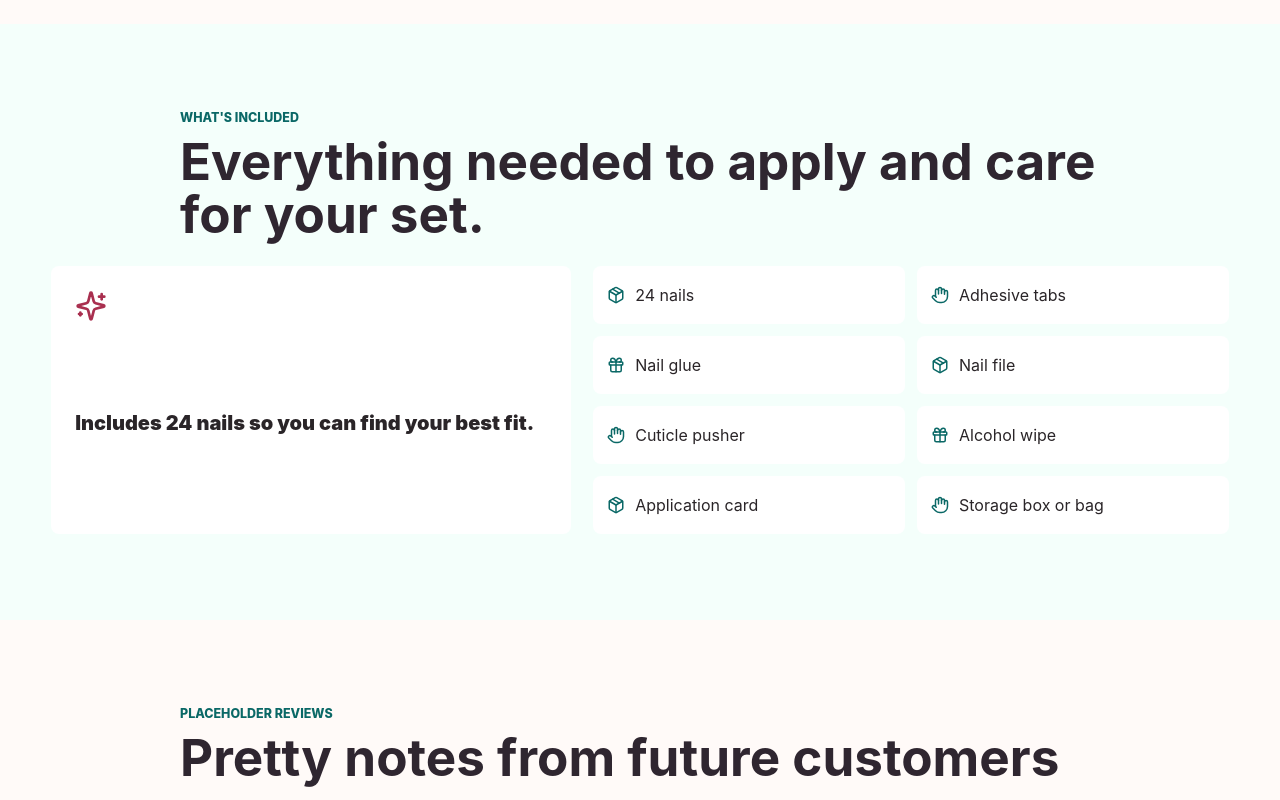
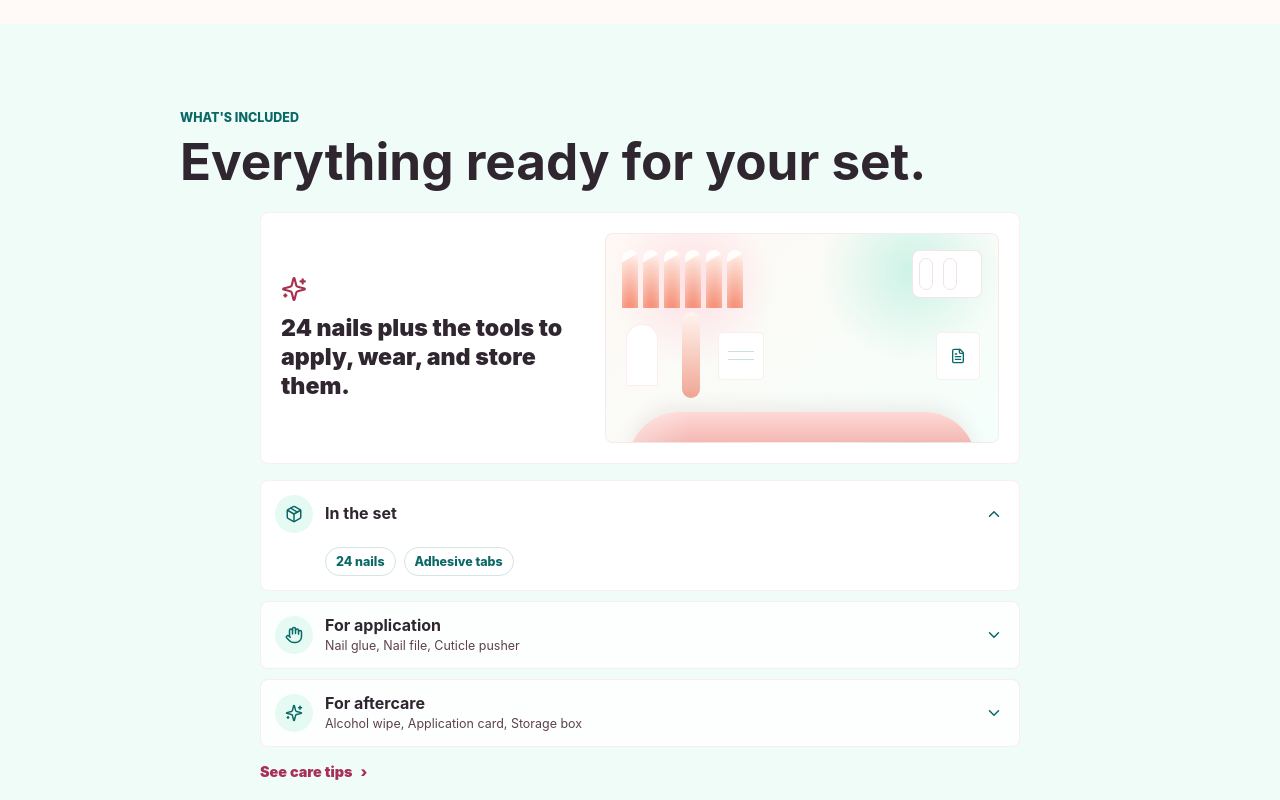
Before and after one commit to cashmoneyrick9/YourPrettySets, a React (Vite) app: page / in a window 1280 px wide. Shown: the part 2860-3660 px from the top of the page. Built offline with nearby package versions, Linux system fonts and the light colour scheme.

Commit message:
Build kit contents accordion

```diff
--- a/src/components/KitContents.tsx
+++ b/src/components/KitContents.tsx
@@ -1,40 +1,113 @@
-import { Gift, Hand, Package, Sparkles } from "lucide-react";
+import { ChevronDown, FileText, Hand, Package, Sparkles } from "lucide-react";
+import { useState } from "react";
 
-const kitItems = [
-  "24 nails",
-  "Adhesive tabs",
-  "Nail glue",
-  "Nail file",
-  "Cuticle pusher",
-  "Alcohol wipe",
-  "Application card",
-  "Storage box or bag"
+type KitGroupId = "set" | "application" | "aftercare";
+
+type KitGroup = {
+  id: KitGroupId;
+  title: string;
+  preview: string;
+  items: string[];
+  Icon: typeof Package;
+};
+
+const kitGroups: KitGroup[] = [
+  {
+    id: "set",
+    title: "In the set",
+    preview: "24 nails, Adhesive tabs",
+    items: ["24 nails", "Adhesive tabs"],
+    Icon: Package
+  },
+  {
+    id: "application",
+    title: "For application",
+    preview: "Nail glue, Nail file, Cuticle pusher",
+    items: ["Nail glue", "Nail file", "Cuticle pusher"],
+    Icon: Hand
+  },
+  {
+    id: "aftercare",
+    title: "For aftercare",
+    preview: "Alcohol wipe, Application card, Storage box",
+    items: ["Alcohol wipe", "Application card", "Storage box"],
+    Icon: Sparkles
+  }
 ];
 
 export function KitContents() {
+  const [openGroup, setOpenGroup] = useState<KitGroupId>("set");
+
   return (
     <section className="section-block kit-section">
       <div className="section-heading">
         <p className="eyebrow">What's included</p>
-        <h2>Everything needed to apply and care for your set.</h2>
+        <h2>Everything ready for your set.</h2>
       </div>
       <div className="kit-layout">
-        <div className="kit-feature">
-          <Sparkles aria-hidden="true" />
-          <p>Includes 24 nails so you can find your best fit.</p>
+        <div className="kit-summary">
+          <div className="kit-summary__copy">
+            <Sparkles aria-hidden="true" />
+            <p>24 nails plus the tools to apply, wear, and store them.</p>
+          </div>
+          <div className="kit-flatlay" aria-label="Press-on nail kit contents">
+            <div className="kit-flatlay__nails" aria-hidden="true">
+              <span className="kit-flatlay__nail kit-flatlay__nail--one" />
+              <span className="kit-flatlay__nail kit-flatlay__nail--two" />
+              <span className="kit-flatlay__nail kit-flatlay__nail--three" />
+              <span className="kit-flatlay__nail kit-flatlay__nail--four" />
+              <span className="kit-flatlay__nail kit-flatlay__nail--five" />
+              <span className="kit-flatlay__nail kit-flatlay__nail--six" />
+            </div>
+            <span className="kit-flatlay__tabs" aria-hidden="true" />
+            <span className="kit-flatlay__glue" aria-hidden="true" />
+            <span className="kit-flatlay__file" aria-hidden="true" />
+            <span className="kit-flatlay__wipe" aria-hidden="true" />
+            <span className="kit-flatlay__card" aria-hidden="true">
+              <FileText aria-hidden="true" />
+            </span>
+            <span className="kit-flatlay__pouch" aria-hidden="true" />
+          </div>
         </div>
-        <ul className="kit-list">
-          {kitItems.map((item, index) => {
-            const Icon = index % 3 === 0 ? Package : index % 3 === 1 ? Hand : Gift;
+        <div className="kit-accordion">
+          {kitGroups.map(({ id, title, preview, items, Icon }) => {
+            const isOpen = openGroup === id;
+            const panelId = `kit-panel-${id}`;
 
             return (
-              <li key={item}>
-                <Icon aria-hidden="true" />
-                <span>{item}</span>
-              </li>
+              <article className={`kit-accordion__item${isOpen ? " kit-accordion__item--open" : ""}`} key={id}>
+                <button
+                  aria-controls={panelId}
+                  aria-expanded={isOpen}
+                  className="kit-accordion__button"
+                  onClick={() => setOpenGroup(id)}
+                  type="button"
+                >
+                  <span className="kit-accordion__icon">
+                    <Icon aria-hidden="true" />
+                  </span>
+                  <span className="kit-accordion__heading">
+                    <strong>{title}</strong>
+                    {!isOpen && <small>{preview}</small>}
+                  </span>
+                  <ChevronDown aria-hidden="true" className="kit-accordion__chevron" />
+                </button>
+                {isOpen && (
+                  <div className="kit-accordion__panel" id={panelId}>
+                    {items.map((item) => (
+                      <span className="kit-accordion__chip" key={item}>
+                        {item}
+                      </span>
+                    ))}
+                  </div>
+                )}
+              </article>
             );
           })}
-        </ul>
+        </div>
+        <a className="kit-care-link" href="#faq">
+          See care tips <span aria-hidden="true">›</span>
+        </a>
       </div>
     </section>
   );
--- a/src/styles.css
+++ b/src/styles.css
@@ -650,63 +650,304 @@ h1 {
 }
 
 .kit-section {
-  background: #f4fffb;
+  background: #effcf7;
 }
 
 .kit-layout {
   display: grid;
-  gap: 22px;
-  grid-template-columns: minmax(0, 0.9fr) minmax(0, 1.1fr);
+  gap: 16px;
+  grid-template-columns: minmax(0, 1fr);
   margin: 0 auto;
-  max-width: 1180px;
+  max-width: 760px;
 }
 
-.kit-feature {
-  align-items: flex-start;
+.kit-summary {
+  align-items: stretch;
   background: #ffffff;
+  border: 1px solid rgba(217, 79, 124, 0.1);
   border-radius: 8px;
   display: grid;
-  gap: 14px;
-  padding: 24px;
+  gap: 16px;
+  grid-template-columns: minmax(0, 0.78fr) minmax(180px, 1fr);
+  overflow: hidden;
+  padding: 20px;
 }
 
-.kit-feature svg {
+.kit-summary__copy {
+  align-content: center;
+  display: grid;
+  gap: 12px;
+}
+
+.kit-summary__copy svg {
   color: #a92f4f;
-  height: 32px;
+  height: 26px;
+  width: 26px;
+}
+
+.kit-summary__copy p {
+  color: #2f2630;
+  font-size: clamp(1.15rem, 2.3vw, 1.45rem);
+  font-weight: 900;
+  line-height: 1.25;
+  margin: 0;
+}
+
+.kit-flatlay {
+  background:
+    radial-gradient(circle at 22% 24%, rgba(255, 214, 223, 0.75), transparent 24%),
+    radial-gradient(circle at 78% 18%, rgba(184, 239, 222, 0.68), transparent 26%),
+    linear-gradient(145deg, #fff8f4, #f4fffb);
+  border: 1px solid rgba(217, 79, 124, 0.1);
+  border-radius: 8px;
+  min-height: 210px;
+  overflow: hidden;
+  position: relative;
+}
+
+.kit-flatlay__nails {
+  display: flex;
+  gap: 5px;
+  left: 16px;
+  position: absolute;
+  top: 16px;
+}
+
+.kit-flatlay__nail {
+  background:
+    linear-gradient(150deg, rgba(255, 255, 255, 0.9) 0 18%, transparent 19%),
+    linear-gradient(180deg, #fff1ea, #f58b72);
+  border-radius: 999px 999px 8px 8px;
+  box-shadow: inset 0 5px 8px rgba(255, 255, 255, 0.46);
+  display: block;
+  min-height: 42px;
+  width: 16px;
+}
+
+.kit-flatlay__nail--two,
+.kit-flatlay__nail--five {
+  min-height: 52px;
+}
+
+.kit-flatlay__nail--three {
+  min-height: 58px;
+}
+
+.kit-flatlay__tabs {
+  background: #ffffff;
+  border: 1px solid rgba(168, 47, 87, 0.12);
+  border-radius: 8px;
+  display: grid;
+  grid-template-columns: repeat(3, 1fr);
+  gap: 4px;
+  height: 48px;
+  position: absolute;
+  right: 16px;
+  top: 16px;
+  width: 70px;
+}
+
+.kit-flatlay__tabs::before,
+.kit-flatlay__tabs::after {
+  border: 1px solid rgba(168, 47, 87, 0.14);
+  border-radius: 999px;
+  content: "";
+  margin: 7px 0 7px 6px;
+  width: 12px;
+}
+
+.kit-flatlay__glue,
+.kit-flatlay__wipe,
+.kit-flatlay__card {
+  align-items: center;
+  background: #ffffff;
+  border: 1px solid rgba(217, 79, 124, 0.1);
+  border-radius: 5px;
+  color: #5d414d;
+  display: flex;
+  font-size: 0.45rem;
+  font-weight: 800;
+  justify-content: center;
+  line-height: 1.1;
+  position: absolute;
+  text-align: center;
+}
+
+.kit-flatlay__glue {
+  border-radius: 999px 999px 8px 8px;
+  height: 62px;
+  left: 20px;
+  top: 90px;
   width: 32px;
 }
 
-.kit-feature p {
-  font-size: 1.25rem;
-  font-weight: 900;
-  line-height: 1.35;
-  margin: 0;
+.kit-flatlay__file {
+  background: linear-gradient(180deg, #fff5ef, #f0a694);
+  border-radius: 999px;
+  display: block;
+  height: 86px;
+  left: 76px;
+  position: absolute;
+  top: 78px;
+  width: 18px;
 }
 
-.kit-list {
-  display: grid;
-  gap: 12px;
-  grid-template-columns: repeat(2, minmax(0, 1fr));
-  list-style: none;
-  margin: 0;
-  padding: 0;
+.kit-flatlay__wipe {
+  height: 48px;
+  left: 112px;
+  top: 98px;
+  width: 46px;
 }
 
-.kit-list li {
-  align-items: center;
-  background: #ffffff;
-  border-radius: 8px;
-  display: flex;
-  gap: 10px;
-  min-height: 58px;
-  padding: 14px;
+.kit-flatlay__wipe::before,
+.kit-flatlay__wipe::after {
+  background: rgba(10, 104, 102, 0.2);
+  content: "";
+  height: 1px;
+  left: 9px;
+  position: absolute;
+  right: 9px;
 }
 
-.kit-list svg {
+.kit-flatlay__wipe::before {
+  top: 18px;
+}
+
+.kit-flatlay__wipe::after {
+  top: 26px;
+}
+
+.kit-flatlay__card {
+  height: 48px;
+  right: 18px;
+  top: 98px;
+  width: 44px;
+}
+
+.kit-flatlay__card svg {
+  color: #0a6866;
+  height: 16px;
+  width: 16px;
+}
+
+.kit-flatlay__pouch {
+  background:
+    linear-gradient(90deg, rgba(255, 255, 255, 0.42), transparent 18%),
+    linear-gradient(180deg, #ffd9d6, #eaa099);
+  border-radius: 999px 999px 18px 18px;
+  bottom: -22px;
+  box-shadow: 0 -8px 16px rgba(130, 66, 80, 0.08);
+  display: block;
+  height: 52px;
+  left: 22px;
+  position: absolute;
+  right: 22px;
+}
+
+.kit-accordion {
+  display: grid;
+  gap: 10px;
+}
+
+.kit-accordion__item {
+  background: rgba(255, 255, 255, 0.88);
+  border: 1px solid rgba(217, 79, 124, 0.1);
+  border-radius: 8px;
+  overflow: hidden;
+}
+
+.kit-accordion__item--open {
+  background: #ffffff;
+}
+
+.kit-accordion__button {
+  align-items: center;
+  background: transparent;
+  border: 0;
+  color: #2f2630;
+  cursor: pointer;
+  display: grid;
+  font: inherit;
+  gap: 12px;
+  grid-template-columns: 38px minmax(0, 1fr) 20px;
+  padding: 14px;
+  text-align: left;
+  width: 100%;
+}
+
+.kit-accordion__button:focus-visible,
+.kit-care-link:focus-visible {
+  outline: 3px solid #0a6866;
+  outline-offset: 3px;
+}
+
+.kit-accordion__icon {
+  align-items: center;
+  background: #e5faf2;
+  border-radius: 999px;
+  color: #0a6866;
+  display: inline-flex;
+  height: 38px;
+  justify-content: center;
+  width: 38px;
+}
+
+.kit-accordion__icon svg,
+.kit-accordion__chevron {
   color: #0a6866;
   flex: 0 0 auto;
   height: 18px;
   width: 18px;
+}
+
+.kit-accordion__heading {
+  display: grid;
+  gap: 3px;
+  min-width: 0;
+}
+
+.kit-accordion__heading strong {
+  line-height: 1.1;
+}
+
+.kit-accordion__heading small {
+  color: #5d414d;
+  font-size: 0.78rem;
+  line-height: 1.25;
+}
+
+.kit-accordion__chevron {
+  transition: transform 160ms ease;
+}
+
+.kit-accordion__item--open .kit-accordion__chevron {
+  transform: rotate(180deg);
+}
+
+.kit-accordion__panel {
+  display: flex;
+  flex-wrap: wrap;
+  gap: 8px;
+  padding: 0 14px 14px 64px;
+}
+
+.kit-accordion__chip {
+  border: 1px solid rgba(10, 104, 102, 0.18);
+  border-radius: 999px;
+  color: #0a6866;
+  font-size: 0.78rem;
+  font-weight: 800;
+  padding: 6px 10px;
+}
+
+.kit-care-link {
+  align-items: center;
+  color: #a82f57;
+  display: inline-flex;
+  font-size: 0.9rem;
+  font-weight: 900;
+  gap: 8px;
+  width: fit-content;
 }
 
 .confidence-section {
@@ -1016,8 +1257,13 @@ h1 {
     grid-template-columns: 1fr;
   }
 
-  .kit-list {
+  .kit-summary {
     grid-template-columns: 1fr;
+    padding: 14px;
+  }
+
+  .kit-flatlay {
+    min-height: 186px;
   }
 }
 
@@ -1274,9 +1520,45 @@ h1 {
     font-size: 0.72rem;
   }
 
-  .kit-feature,
+  .kit-summary,
   .review-grid figure {
     padding: 18px;
+  }
+
+  .kit-summary__copy p {
+    font-size: 1.02rem;
+  }
+
+  .kit-flatlay {
+    min-height: 172px;
+  }
+
+  .kit-flatlay__tabs {
+    right: 12px;
+    width: 58px;
+  }
+
+  .kit-flatlay__wipe {
+    left: 102px;
+  }
+
+  .kit-flatlay__card {
+    right: 12px;
+  }
+
+  .kit-accordion__button {
+    gap: 10px;
+    grid-template-columns: 34px minmax(0, 1fr) 18px;
+    padding: 12px;
+  }
+
+  .kit-accordion__icon {
+    height: 34px;
+    width: 34px;
+  }
+
+  .kit-accordion__panel {
+    padding: 0 12px 12px 56px;
   }
 
   .faq-list a {
```
Also changed, not shown: 3 other files (tests, documents, lock files or other folders).
